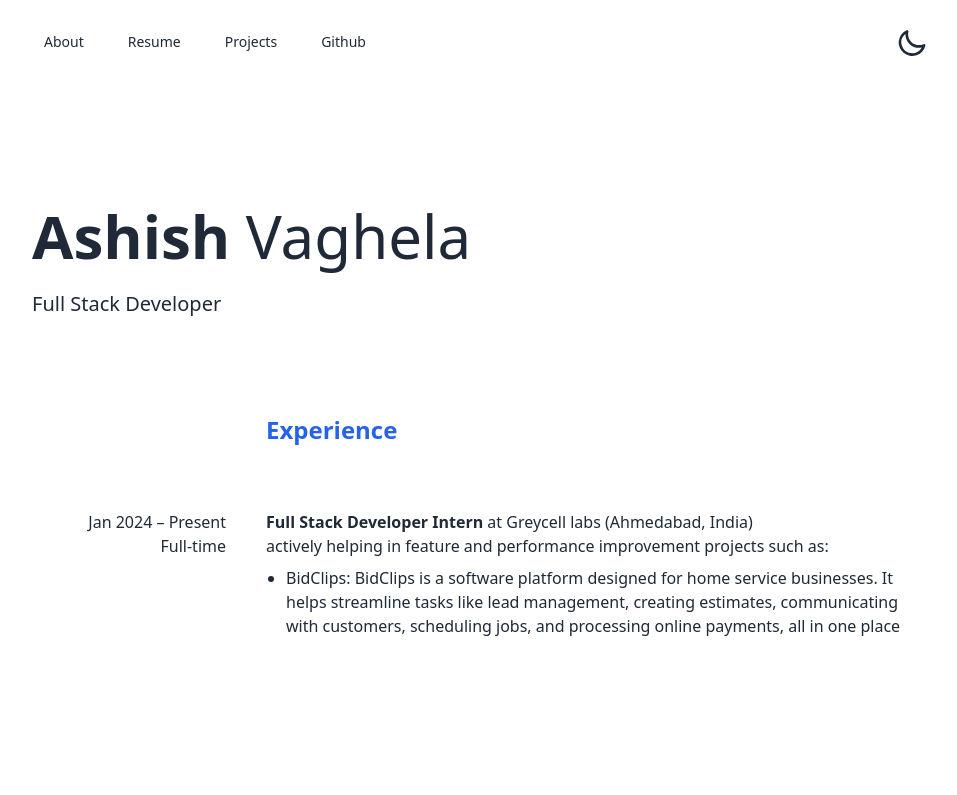
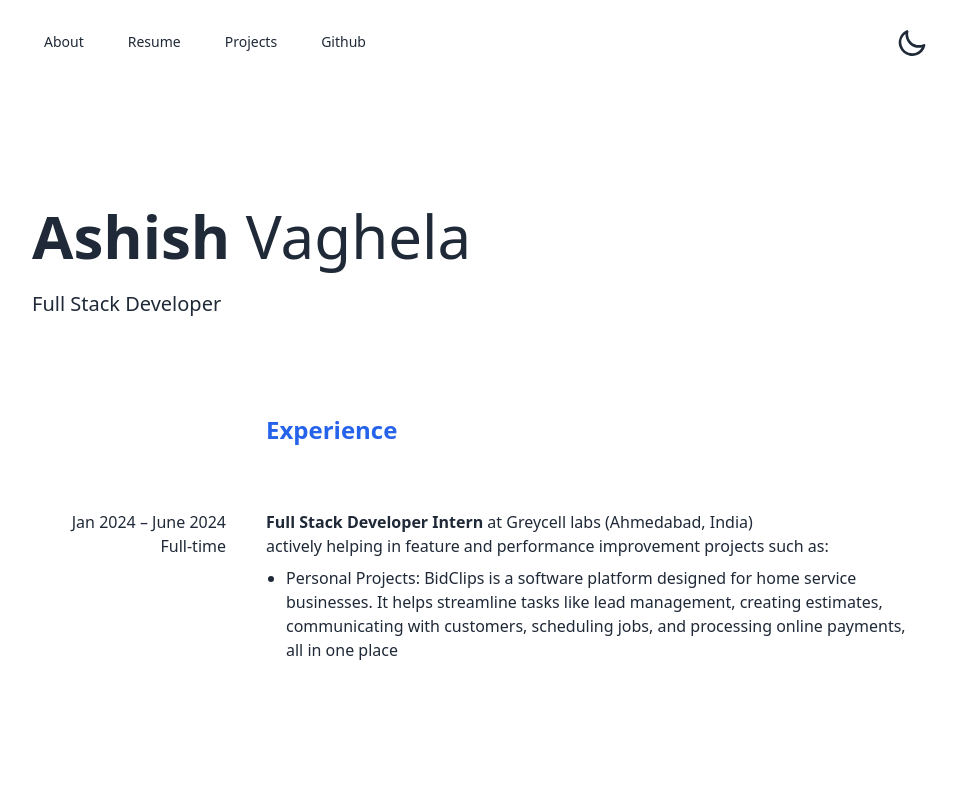
Before and after one commit to sunnykadivar212/sunnykadivar212.github.io, a React (Vite) app: page /resume in a window 1280 px wide. Shown: the top 795 px of the page, without its empty margins (160-1117 px from the left). Built offline with nearby package versions, Linux system fonts and the light colour scheme.

Commit message:
update employment status

```diff
--- a/src/assets/data.json
+++ b/src/assets/data.json
@@ -4,13 +4,13 @@
     "proffession": "Full Stack Developer",
     "currentPosition": "Full Stack Developer Intern",
     "city": "Ahmedabad, India",
-    "workingOn": "BidClips",
-    "workingProjectSite": "https://www.bidclips.com/",
+    "workingOn": "Personal Projects",
+    "workingProjectSite": "https://gitHub.com/ashish-codejourney",
     "workingProjectDescription" : "BidClips is a software platform designed for home service businesses. It helps streamline tasks like lead management, creating estimates, communicating with customers, scheduling jobs, and processing online payments, all in one place",
     "company": "Greycell labs",
     "companySite": "https://greylabs.com/",
     "companyLocation": "Ahmedabad, India",
-    "workingInCurrentCompanySince": "Jan 2024 – Present",
+    "workingInCurrentCompanySince": "Jan 2024 – June 2024",
     "workingShift": "Full-time",
     "email": "vaghelaashish111@gmail.com",
     "mailto": "mailto:vaghelaashish111@gmail.com",
--- a/src/components/about/About.jsx
+++ b/src/components/about/About.jsx
@@ -21,7 +21,7 @@ function About() {
               <strong>{data.workingOn}</strong>
             </a>
             {" "}
-            <span className="[&_a]:underline">
+            {/* <span className="[&_a]:underline">
                   at{" "}
                   <a
                     href={data.companySite}
@@ -31,7 +31,7 @@ function About() {
                     <strong>{data.company}</strong>
                   </a>{" "}
                   ({data.companyLocation}){" "}
-                </span>
+                </span> */}
             .
           </span>
           <br />
```
